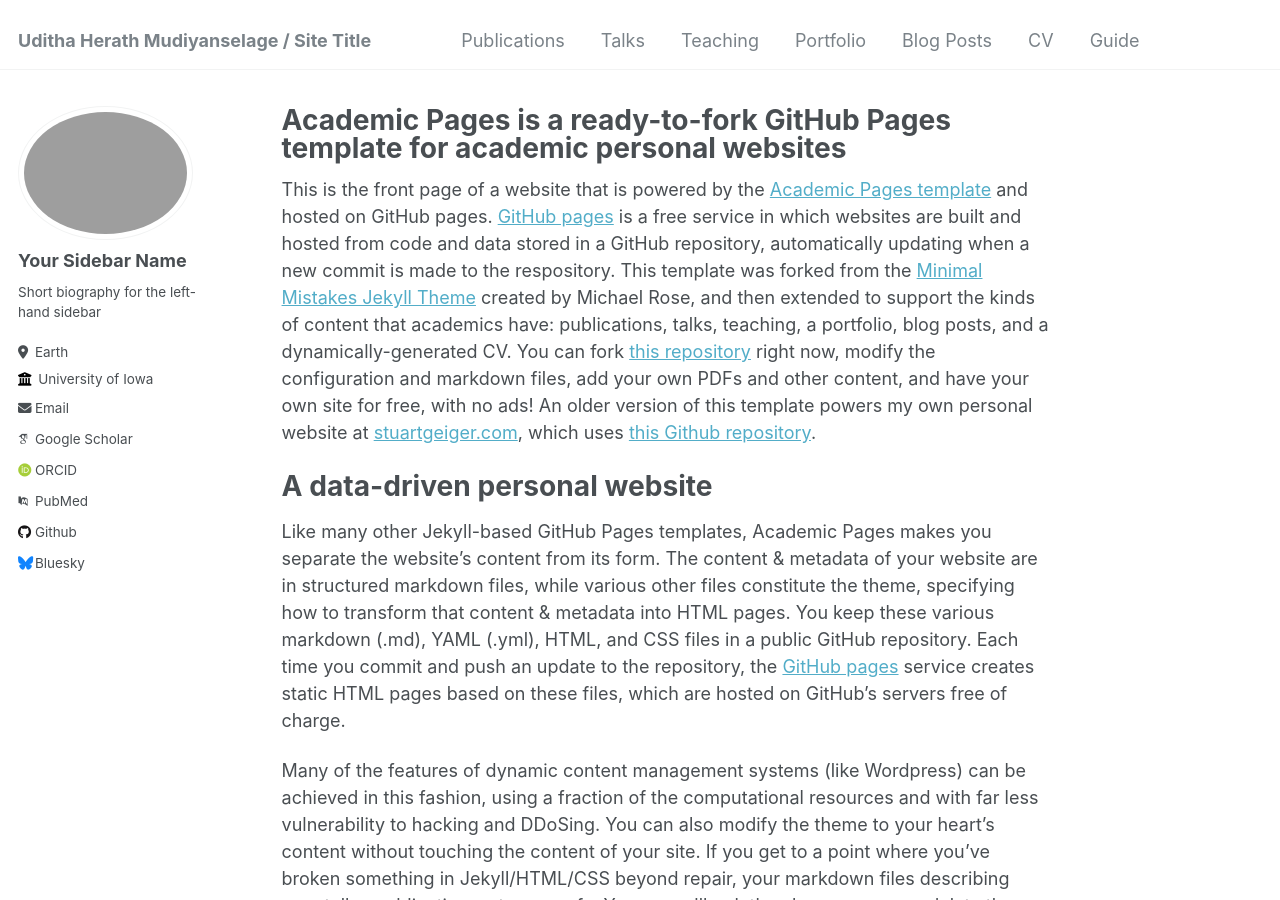
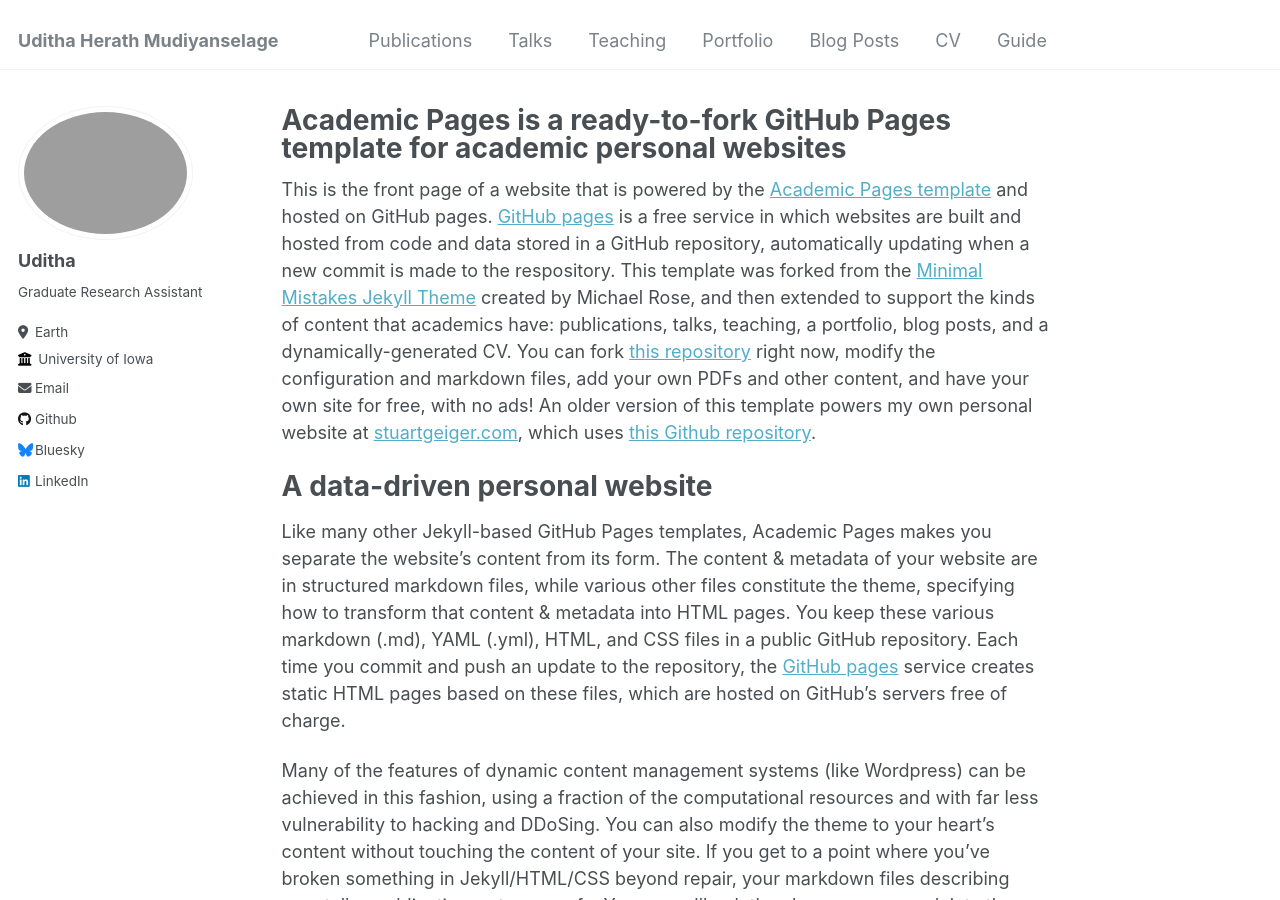
Before and after one commit to ulkpro/ulkpro.github.io, a Jekyll site: the page built from _pages/about.md, in a window 1280 px wide and 900 px high. Built offline with Jekyll 4.4.1, drawn with Linux system fonts in a browser that asks for light colours; some web fonts are replaced.

```diff
--- a/Gemfile
+++ b/Gemfile
@@ -16,7 +16,7 @@ gem "github-pages", group: :jekyll_plugins
 
 # gem "jekyll"
 
-gem "wdm", "~> 0.1.0" if Gem.win_platform?
+#gem "wdm", "~> 0.1.0" if Gem.win_platform?
 
 # If you have any plugins, put them here!
 group :jekyll_plugins do
--- a/_config.yml
+++ b/_config.yml
@@ -8,7 +8,7 @@
 
 # Basic Site Settings
 locale                   : "en-US"
-title                    : "Uditha Herath Mudiyanselage / Site Title"
+title                    : "Uditha Herath Mudiyanselage"
 title_separator          : "-"
 name                     : &name "Your Name"
 description              : &description "personal description"
@@ -22,28 +22,28 @@ repository               : "academicpages/academicpages.github.io"
 author:
   # Biographic information
   avatar           : "profile.png"
-  name             : "Your Sidebar Name"
+  name             : "Uditha"
   pronouns         : # example: "she/her"
-  bio              : "Short biography for the left-hand sidebar"
+  bio              : "Graduate Research Assistant"
   location         : "Earth"
   employer         : "University of Iowa"
   uri              : # URL
-  email            : "none@example.org"
+  email            : "udithalayank-herathmudiyanselage@uiowa.edu"
 
   # Academic websites
   arxiv            : # URL - Update with the correct link to your profile
-  googlescholar    : "https://scholar.google.com/citations?user=PS_CX0AAAAAJ"
+  googlescholar    : #
   impactstory      : # URL
-  orcid            : "http://orcid.org/yourorcidurl"
+  orcid            : #
   semantic         : # URL
-  pubmed           : "https://www.ncbi.nlm.nih.gov/pubmed/?term=john+snow"
+  pubmed           : #
   researchgate     : # URL
 
   # Repositories and software development
   bitbucket        : # Username - Update with your username on the site
   codepen          : # Username
   dribbble         : # Username
-  github           : "academicpages"
+  github           : "ulkpro"
   kaggle           : # Username
   stackoverflow    : # User number or user number and name (i.e., use "1" or "1/jeff-atwood")
 
@@ -57,7 +57,7 @@ author:
   keybase          : # Username
   instagram        : # Username
   lastfm           : # Username
-  linkedin         : # Username
+  linkedin         : "https://www.linkedin.com/in/udithakarunarathne/"
   mastodon         : # URL
   medium           : # URL
   pinterest        : # Username
```
Also changed, not shown: 1 other file.
